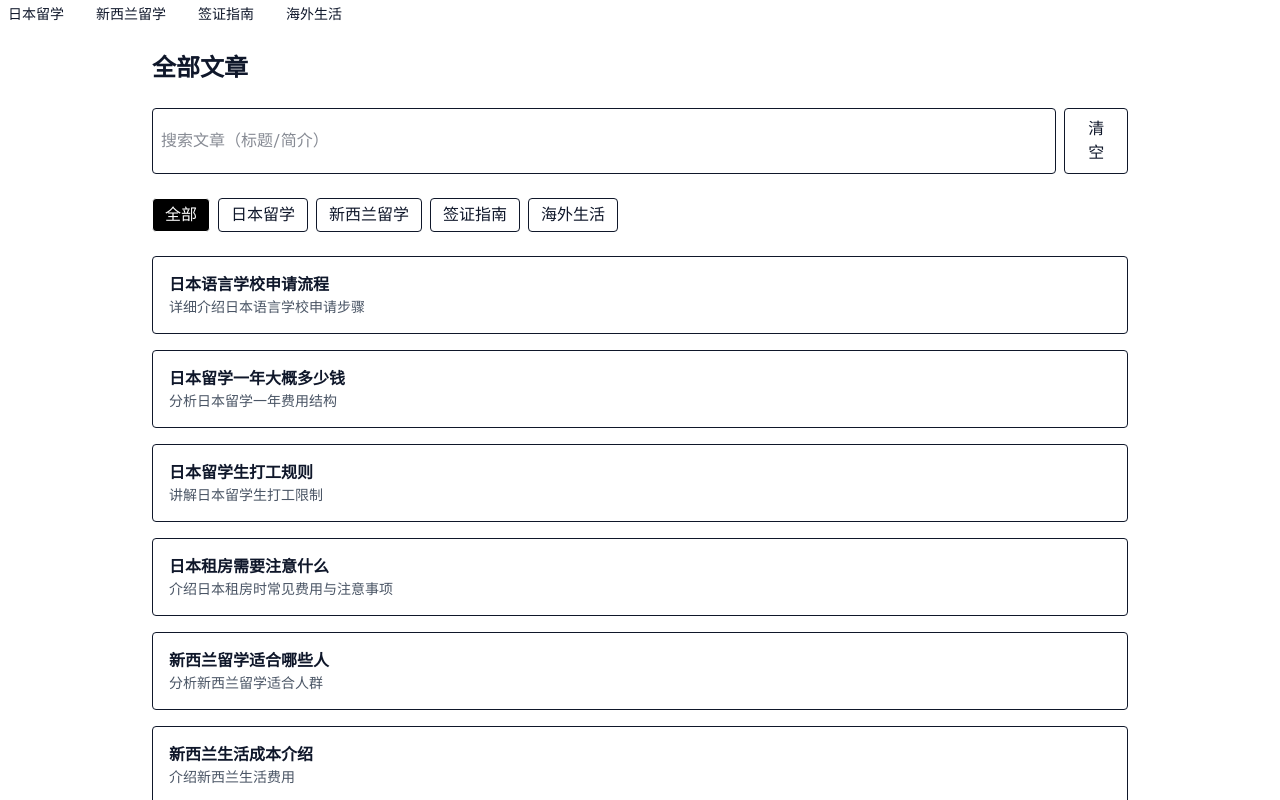
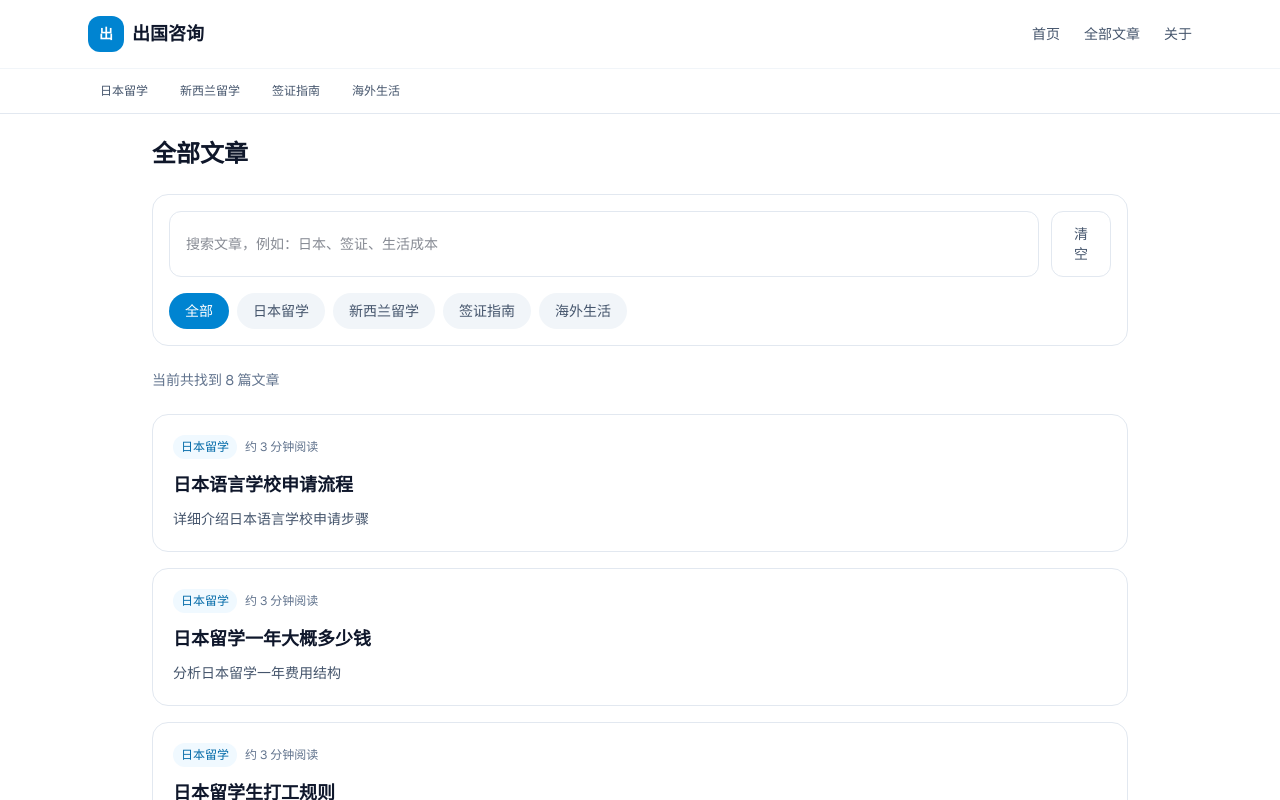
Before and after one commit to Liu-Ruien/study-abroad-consulting, a Next.js app: page /articles in a window 1280 px wide. Shown: the top 800 px of the page. Built offline with nearby package versions, Linux system fonts and the light colour scheme.

Commit message:
完成第二阶段优化并通过构建检查

```diff
--- a/components/ArticleCard.tsx
+++ b/components/ArticleCard.tsx
@@ -1,9 +1,11 @@
 /**
  * 文章卡片组件
- * 在列表页和分类页复用，展示标题、简介、分类与阅读时间
+ * 作用：在首页、文章列表页、分类页中展示单篇文章的摘要信息
  */
+
 import Link from "next/link";
-import { Article, getCategoryName } from "@/lib/articles";
+import type { Article } from "@/lib/articles";
+import { getCategoryName } from "@/lib/articles";
 
 /** 组件入参：一篇完整的文章对象 */
 interface ArticleCardProps {
@@ -12,32 +14,27 @@ interface ArticleCardProps {
 
 export default function ArticleCard({ article }: ArticleCardProps) {
   return (
-    <article className="group flex flex-col rounded-2xl border border-slate-200 bg-white p-6 shadow-sm transition-all hover:border-sky-200 hover:shadow-md">
-      <div className="mb-3 flex flex-wrap items-center gap-2">
-        <Link
-          href={`/categories/${article.category}`}
-          className="rounded-full bg-sky-50 px-2.5 py-0.5 text-xs font-medium text-sky-700 transition-colors hover:bg-sky-100"
-        >
+    <Link
+      href={`/articles/${article.slug}`}
+      className="group block rounded-2xl border border-slate-200 bg-white p-5 transition hover:border-sky-300 hover:shadow-sm"
+    >
+      {/* 文章基础信息 */}
+      <div className="mb-3 flex items-center gap-2 text-xs">
+        <span className="rounded-full bg-sky-50 px-2 py-1 text-sky-700">
           {getCategoryName(article.category)}
-        </Link>
-        <span className="text-xs text-slate-400">{article.readingTime} 分钟阅读</span>
+        </span>
+
+        {/* 当前 MVP 阶段先使用固定阅读时间，后期可以改成真实字段 */}
+        <span className="text-slate-400">约 3 分钟阅读</span>
       </div>
 
+      {/* 文章标题 */}
       <h2 className="mb-2 text-lg font-semibold leading-snug text-slate-900 group-hover:text-sky-700">
-        <Link href={`/articles/${article.slug}`}>{article.title}</Link>
+        {article.title}
       </h2>
 
-      <p className="mb-4 flex-1 text-sm leading-relaxed text-slate-600">
-        {article.excerpt}
-      </p>
-
-      <Link
-        href={`/articles/${article.slug}`}
-        className="inline-flex items-center text-sm font-medium text-sky-600 transition-colors hover:text-sky-800"
-      >
-        阅读全文
-        <span className="ml-1 transition-transform group-hover:translate-x-0.5">→</span>
-      </Link>
-    </article>
+      {/* 文章简介 */}
+      <p className="text-sm leading-6 text-slate-600">{article.excerpt}</p>
+    </Link>
   );
 }
--- a/components/ArticleSearch.tsx
+++ b/components/ArticleSearch.tsx
@@ -1,62 +1,66 @@
 "use client";
+
+/**
+ * 文章搜索组件
+ * 作用：在文章列表页中提供关键词搜索、分类筛选和文章卡片展示
+ */
 
 import { useMemo, useState } from "react";
 import Link from "next/link";
-import { Article, categories } from "@/lib/articles";
+import type { Article } from "@/lib/articles";
+import { categories } from "@/lib/articles";
 
-const categoryLabels: Record<string, string> = {
-  "japan-study": "日本留学",
-  "new-zealand-study": "新西兰留学",
-  "visa-guide": "签证指南",
-  "overseas-life": "海外生活",
-};
+export default function ArticleSearch({ articles }: { articles: Article[] }) {
+  // 搜索关键词
+  const [keyword, setKeyword] = useState("");
 
-export default function ArticleSearch({
-  articles,
-}: {
-  articles: Article[];
-}) {
-  const [keyword, setKeyword] = useState("");
+  // 当前选中的分类，all 表示全部分类
   const [category, setCategory] = useState("all");
 
+  // 根据关键词和分类筛选文章
   const filteredArticles = useMemo(() => {
     return articles.filter((article) => {
       const matchCategory =
         category === "all" || article.category === category;
 
+      const lowerKeyword = keyword.toLowerCase();
+
       const matchKeyword =
-        article.title.toLowerCase().includes(keyword.toLowerCase()) ||
-        article.excerpt.toLowerCase().includes(keyword.toLowerCase());
+        article.title.toLowerCase().includes(lowerKeyword) ||
+        article.excerpt.toLowerCase().includes(lowerKeyword) ||
+        article.content.toLowerCase().includes(lowerKeyword);
 
       return matchCategory && matchKeyword;
     });
   }, [articles, keyword, category]);
 
   return (
-    <div className="space-y-6">
-
-      {/* 搜索 */}
-      <div className="flex gap-2">
+    <section className="space-y-6">
+      {/* 搜索区域 */}
+      <div className="rounded-2xl border border-slate-200 bg-white p-4">
+        <div className="flex gap-3">
           <input
-          className="border p-2 rounded w-full"
-          placeholder="搜索文章（标题/简介）"
+            className="w-full rounded-xl border border-slate-200 px-4 py-3 text-sm outline-none transition focus:border-sky-400 focus:ring-2 focus:ring-sky-100"
+            placeholder="搜索文章，例如：日本、签证、生活成本"
             value={keyword}
-          onChange={(e) => setKeyword(e.target.value)}
+            onChange={(event) => setKeyword(event.target.value)}
           />
 
           <button
-          className="px-4 py-2 border rounded"
+            className="rounded-xl border border-slate-200 px-4 py-3 text-sm text-slate-600 transition hover:border-sky-300 hover:text-sky-700"
             onClick={() => setKeyword("")}
           >
             清空
           </button>
         </div>
 
-      {/* 分类 */}
-      <div className="flex gap-2 flex-wrap">
+        {/* 分类筛选按钮 */}
+        <div className="mt-4 flex flex-wrap gap-2">
           <button
-          className={`px-3 py-1 border rounded ${
-            category === "all" ? "bg-black text-white" : ""
+            className={`rounded-full px-4 py-2 text-sm font-medium transition ${
+              category === "all"
+                ? "bg-sky-600 text-white"
+                : "bg-slate-100 text-slate-600 hover:bg-sky-50 hover:text-sky-700"
             }`}
             onClick={() => setCategory("all")}
           >
@@ -66,8 +70,10 @@ export default function ArticleSearch({
           {categories.map((cat) => (
             <button
               key={cat.slug}
-	    className={`px-3 py-1 border rounded ${
-   	   category === cat.slug ? "bg-black text-white" : ""
+              className={`rounded-full px-4 py-2 text-sm font-medium transition ${
+                category === cat.slug
+                  ? "bg-sky-600 text-white"
+                  : "bg-slate-100 text-slate-600 hover:bg-sky-50 hover:text-sky-700"
               }`}
               onClick={() => setCategory(cat.slug)}
             >
@@ -75,24 +81,50 @@ export default function ArticleSearch({
             </button>
           ))}
         </div>
+      </div>
 
-      {/* 列表 */}
+      {/* 搜索结果数量 */}
+      <p className="text-sm text-slate-500">
+        当前共找到 {filteredArticles.length} 篇文章
+      </p>
+
+      {/* 文章列表 */}
+      {filteredArticles.length === 0 ? (
+        <div className="rounded-2xl border border-dashed border-slate-300 bg-slate-50 p-8 text-center text-slate-500">
+          没有找到相关文章，请尝试更换关键词或分类。
+        </div>
+      ) : (
         <div className="grid gap-4">
-        {filteredArticles.length === 0 ? (
-          <p className="text-gray-500">没有找到相关文章</p>
-        ) : (
-          filteredArticles.map((article) => (
+          {filteredArticles.map((article) => {
+            const categoryInfo = categories.find(
+              (cat) => cat.slug === article.category
+            );
+
+            return (
               <Link
                 key={article.slug}
                 href={`/articles/${article.slug}`}
-              className="border p-4 rounded hover:shadow transition"
+                className="rounded-2xl border border-slate-200 bg-white p-5 transition hover:border-sky-300 hover:shadow-sm"
               >
-              <h2 className="font-bold">{article.title}</h2>
-              <p className="text-gray-600 text-sm">{article.excerpt}</p>
+                <div className="mb-3 flex items-center gap-2 text-xs text-slate-500">
+                  <span className="rounded-full bg-sky-50 px-2 py-1 text-sky-700">
+                    {categoryInfo?.name ?? "未知分类"}
+                  </span>
+                  <span>约 3 分钟阅读</span>
+                </div>
+
+                <h2 className="mb-2 text-lg font-bold text-slate-900">
+                  {article.title}
+                </h2>
+
+                <p className="text-sm leading-6 text-slate-600">
+                  {article.excerpt}
+                </p>
               </Link>
-          ))
+            );
+          })}
+        </div>
       )}
-      </div>
-    </div>
+    </section>
   );
 }
--- a/components/Navbar.tsx
+++ b/components/Navbar.tsx
@@ -1,18 +1,93 @@
+/**
+ * 顶部导航栏组件
+ * 作用：提供 Logo、主导航入口、分类快捷入口
+ */
+
 import Link from "next/link";
 import { categories } from "@/lib/articles";
 
+// 主导航链接
+const navLinks = [
+  { href: "/", label: "首页" },
+  { href: "/articles", label: "全部文章" },
+  { href: "/about", label: "关于" },
+];
+
 export default function Navbar() {
   return (
-    <div className="flex gap-4">
-      {categories.map((cat) => (
-        <Link
-          key={cat.slug}
-          href={`/categories/${cat.slug}`}
-          className="text-sm px-2 py-1 hover:text-blue-600"
-        >
-          {cat.name}
+    <header className="sticky top-0 z-50 border-b border-slate-200 bg-white/90 backdrop-blur">
+      <div className="mx-auto flex max-w-6xl items-center justify-between px-6 py-4">
+        {/* Logo 区域 */}
+        <Link href="/" className="flex items-center gap-2">
+          <span className="flex h-9 w-9 items-center justify-center rounded-xl bg-sky-600 text-sm font-bold text-white">
+            出
+          </span>
+          <span className="text-lg font-bold text-slate-900">出国咨询</span>
         </Link>
-      ))}
-    </div>
+
+        {/* 桌面端主导航 */}
+        <nav className="hidden items-center gap-6 md:flex">
+          {navLinks.map((link) => (
+            <Link
+              key={link.href}
+              href={link.href}
+              className="text-sm font-medium text-slate-600 transition hover:text-sky-700"
+            >
+              {link.label}
+            </Link>
+          ))}
+        </nav>
+
+        {/* 移动端简单菜单 */}
+        <details className="relative md:hidden">
+          <summary className="cursor-pointer list-none rounded-lg border border-slate-200 px-3 py-2 text-sm text-slate-700">
+            菜单
+          </summary>
+
+          <div className="absolute right-0 mt-2 w-56 rounded-xl border border-slate-200 bg-white p-2 shadow-lg">
+            {navLinks.map((link) => (
+              <Link
+                key={link.href}
+                href={link.href}
+                className="block rounded-lg px-3 py-2 text-sm text-slate-700 hover:bg-slate-50"
+              >
+                {link.label}
+              </Link>
+            ))}
+
+            <div className="my-2 border-t border-slate-100" />
+
+            <p className="px-3 py-1 text-xs font-medium text-slate-400">
+              分类
+            </p>
+
+            {categories.map((category) => (
+              <Link
+                key={category.slug}
+                href={`/categories/${category.slug}`}
+                className="block rounded-lg px-3 py-2 text-sm text-slate-700 hover:bg-slate-50"
+              >
+                {category.name}
+              </Link>
+            ))}
+          </div>
+        </details>
+      </div>
+
+      {/* 分类快捷入口 */}
+      <div className="border-t border-slate-100">
+        <div className="mx-auto flex max-w-6xl gap-2 overflow-x-auto px-6 py-2">
+          {categories.map((category) => (
+            <Link
+              key={category.slug}
+              href={`/categories/${category.slug}`}
+              className="whitespace-nowrap rounded-full px-3 py-1.5 text-xs font-medium text-slate-600 transition hover:bg-sky-50 hover:text-sky-700"
+            >
+              {category.name}
+            </Link>
+          ))}
+        </div>
+      </div>
+    </header>
   );
 }
--- a/lib/articles.ts
+++ b/lib/articles.ts
@@ -14,11 +14,37 @@ export type Article = {
 // 分类数据
 // 注意：slug 必须和文章里的 category 字段保持一致
 export const categories = [
-  { name: "日本留学", slug: "japan-study" },
-  { name: "新西兰留学", slug: "new-zealand-study" },
-  { name: "签证指南", slug: "visa-guide" },
-  { name: "海外生活", slug: "overseas-life" },
+  {
+    name: "日本留学",
+    slug: "japan-study",
+    description: "整理日本语言学校、留学费用、打工规则、租房生活等实用信息。",
+  },
+  {
+    name: "新西兰留学",
+    slug: "new-zealand-study",
+    description: "介绍新西兰留学适合人群、生活成本、学习环境和基础准备。",
+  },
+  {
+    name: "签证指南",
+    slug: "visa-guide",
+    description: "整理出国前材料准备、签证申请流程和常见注意事项。",
+  },
+  {
+    name: "海外生活",
+    slug: "overseas-life",
+    description: "介绍银行卡、电话卡、租房、生活适应等海外生活基础内容。",
+  },
 ];
+
+// 根据分类 slug 获取分类中文名称
+// 输入：分类 slug，例如 "japan-study"
+// 输出：分类中文名称，例如 "日本留学"
+// 如果找不到分类，则返回 "未知分类"
+export function getCategoryName(categorySlug: string): string {
+  const category = categories.find((item) => item.slug === categorySlug);
+
+  return category ? category.name : "未知分类";
+}
 
 // 文章数据
 // 注意：每篇文章的 category 必须填写上方 categories 中存在的 slug
```
Also changed, not shown: app/page.tsx (+91 -12 lines). Lines whose indentation alone changed are shown as unchanged.
